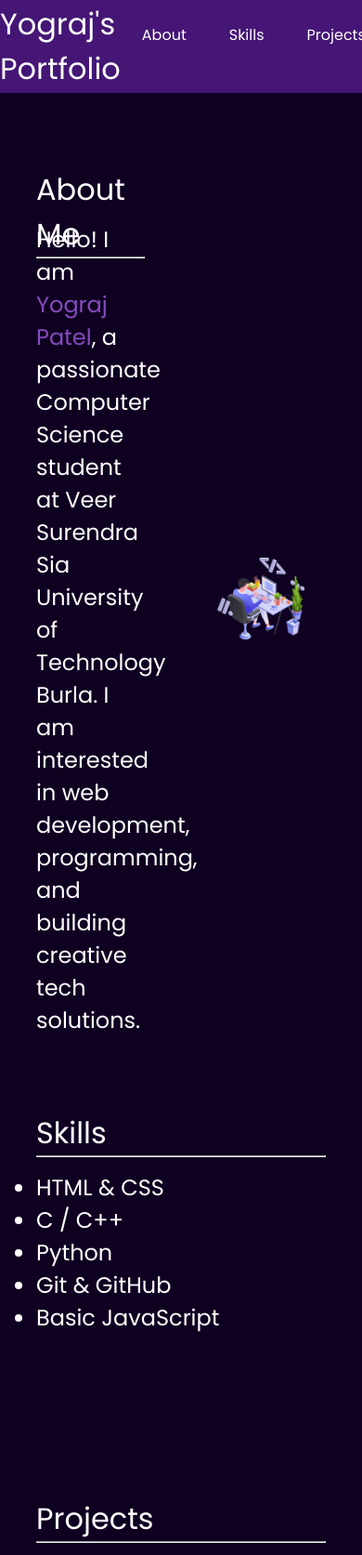
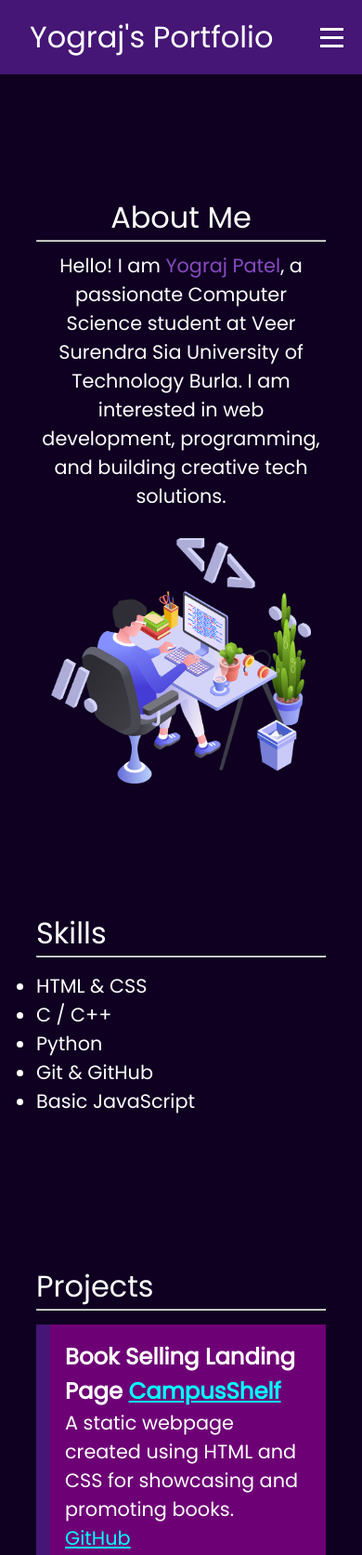
Before and after one commit to yograj06/Portfolio, a plain HTML site: page index.html in a window 390 px wide. Shown: the top 1673 px of the page at 93% size. Drawn offline with Linux system fonts and the light colour scheme.

Commit message:
Modifications

```diff
--- a/index.html
+++ b/index.html
@@ -2,20 +2,28 @@
 <html lang="en">
 
 <head>
-    <meta charset="UTF-8">
-    <meta name="viewport" content="width=device-width, initial-scale=1.0">
+    <meta charset="UTF-8" />
+    <meta name="viewport" content="width=device-width, initial-scale=1" />
     <title>Yograj</title>
-    <link href="https://fonts.googleapis.com/css2?family=Poppins&display=swap" rel="stylesheet">
-    <link rel="stylesheet" href="style.css">
-
+    <link href="https://fonts.googleapis.com/css2?family=Poppins&display=swap" rel="stylesheet" />
+    <link rel="stylesheet" href="style.css" />
 </head>
 
 <body>
     <header>
         <nav>
             <div class="left">Yograj's Portfolio</div>
+
+            <!-- Hamburger Menu Toggle -->
+            <input type="checkbox" id="menu-toggle" />
+            <label for="menu-toggle" class="hamburger">
+                <div></div>
+                <div></div>
+                <div></div>
+            </label>
+
             <div class="right">
-                <ul>
+                <ul class="nav-links">
                     <li><a href="#about">About</a></li>
                     <li><a href="#skills">Skills</a></li>
                     <li><a href="#projects">Projects</a></li>
@@ -30,21 +38,21 @@
             <div class="leftsection">
                 <div class="leftsecabout">
                     About Me
-                    <hr>
+                    <hr />
                 </div>
                 Hello! I am <span class="purple">Yograj Patel</span>, a passionate Computer Science student at Veer
                 Surendra Sia University of Technology Burla. I am interested in web
                 development, programming, and building creative tech solutions.
             </div>
             <div class="rightsection">
-                <img src="developer.png" alt="Developer illustration">
+                <img src="developer.png" alt="Developer illustration" />
             </div>
         </section>
 
         <section class="secondsection" id="skills">
             <div class="skill">
                 Skills
-                <hr class="gap">
+                <hr class="gap" />
                 <div class="list">
                     <ul>
                         <li>HTML & CSS</li>
@@ -60,13 +68,12 @@
         <section class="thirdsection" id="projects">
             <div class="pro">
                 Projects
-                <hr class="gap2">
+                <hr class="gap2" />
             </div>
             <div class="project">
                 <h3>Book Selling Landing Page <a href="https://campusshelf.vercel.app/" target="_blank">CampusShelf</a>
                 </h3>
-                <p>A static webpage created using HTML and CSS
-                    for showcasing and promoting books.</p>
+                <p>A static webpage created using HTML and CSS for showcasing and promoting books.</p>
                 <div class="git">
                     <a href="https://github.com/yograj06/Web_Dev_Task2.git" target="_blank">GitHub</a>
                 </div>
@@ -76,7 +83,7 @@
         <section class="fourthsection" id="contact">
             <div class="contact">
                 Contact Me
-                <hr class="gap3">
+                <hr class="gap3" />
             </div>
             <p class="email">Email : <a href="mailto:yograj240607@gmail.com">yograj240607@gmail.com</a></p>
             <p class="mob">Mob : <a href="tel:+917327997598">+91 7327997598</a></p>
--- a/style.css
+++ b/style.css
@@ -1,6 +1,7 @@
 * {
     margin: 0;
     padding: 0;
+    box-sizing: border-box;
 }
 
 body {
@@ -10,36 +11,62 @@
 }
 
 nav {
+    position: fixed; /* Fixed navbar */
+    top: 0;
+    width: 100%;
+    z-index: 1000;
     display: flex;
-     justify-content: space-around;
+    justify-content: space-between;
     align-items: center;
-     height: 100px;
     background-color: rgb(69, 22, 117);
+    padding: 1rem 2rem;
+    transition: max-height 0.3s ease;
+    flex-wrap: wrap;
 }
 
- nav ul {
-     display: flex;
-     justify-content: center;
-
+.left {
+    font-size: 2rem;
 }
 
- nav ul li {
-     list-style: none;
-     margin: 0 23px;
+/* Hamburger styles */
+.hamburger {
+    display: none;
+    flex-direction: column;
+    cursor: pointer;
+    gap: 6px;
 }
 
- nav ul li a {
+.hamburger div {
+    width: 25px;
+    height: 3px;
+    background-color: white;
+}
+
+/* Nav links container */
+.right {
+    display: flex;
+}
+
+.nav-links {
+    display: flex;
+    list-style: none;
+    gap: 20px;
+}
+
+.nav-links li a {
     text-decoration: none;
     color: white;
+    font-weight: bold;
 }
 
- nav ul li a:hover {
+.nav-links li a:hover {
     color: aqua;
     font-size: 1.01rem;
 }
 
- .left {
-     font-size: 2rem;
+/* Main page padding to avoid content hidden behind fixed navbar */
+main {
+    padding-top: 100px; /* Adjust if navbar height changes */
 }
 
 .firstsection {
@@ -47,14 +74,15 @@
     justify-content: space-around;
     align-items: center;
     margin: 80px 0;
+    flex-wrap: wrap;
 }
 
- .firstsection>div {
+.firstsection > div {
     width: 30%;
 }
 
 .leftsection {
-     font-size: 1.5rem;
+    font-size: 1.3rem;
 }
 
 .leftsecabout {
@@ -71,130 +99,73 @@
     color: rgb(135, 75, 192);
 }
 
- .secondsection {
-     max-width: 80vw;
-     margin: auto;
- }
-
- .skill {
-     font-size: 2rem;
- }
-
- .gap {
-     margin-bottom: 15px;
- }
-
- .list {
-     font-size: 1.5rem;
- }
-
- .thirdsection {
-     max-width: 80vw;
-     margin: auto;
- }
-
- .pro {
-     margin-top: 175px;
-     font-size: 2rem;
- }
-
- .gap2 {
-     margin-bottom: 20px;
- }
-
- .project {
-     font-size: 1.5rem;
-     max-width: 80vw;
-     margin: auto;
-     background: rgb(110, 0, 118);
-     color: rgb(255, 255, 255);
-     padding: 1rem;
-     border-left: 15px solid rgb(69, 22, 117);
- }
-
- .project a:link {
-     color: aqua;
- }
-
- .project a:visited {
-     color: yellow;
- }
-
- .project a:hover {
-     color: rgb(215, 59, 176);
- }
-
- .email a:link {
-     color: aqua;
- }
-
- .email a:visited {
-     color: yellow;
- }
-
- .email a:hover {
-     color: rgb(215, 59, 176);
- }
-
- .mob a:link {
-     color: aqua;
- }
-
- .mob a:visited {
-     color: yellow;
- }
-
- .mob a:hover {
-     color: rgb(215, 59, 176);
- }
-
- .git a:link {
-     color: aqua;
- }
-
- .git a:visited {
-     color: yellow;
- }
-
- .git a:hover {
-     color: rgb(215, 59, 176);
- }
-
-
+.secondsection,
+.thirdsection,
 .fourthsection {
     max-width: 80vw;
     margin: auto;
 }
 
+.secondsection {
+    margin-bottom: 160px;
+}
+
+.thirdsection {
+    margin-bottom: 175px;
+}
+
+
+
+.skill,
+.pro,
 .contact {
-     margin-top: 175px;
     font-size: 2rem;
 }
 
+.gap,
+.gap2,
 .gap3 {
-     margin-bottom: 16px;
+    margin-bottom: 15px;
 }
 
- .email {
-     font-size: 1.5rem;
-     margin-bottom: 12px;
+.list,
+.project,
+.email,
+.mob,
+.git {
+    font-size: 1.3rem;
 }
 
- .mob {
-     font-size: 1.5rem;
-     margin-bottom: 12px;
+.project {
+    background: rgb(110, 0, 118);
+    color: white;
+    padding: 1rem;
+    border-left: 15px solid rgb(69, 22, 117);
 }
 
- .git {
-     font-size: 1.5rem;
+.project a:link,
+.email a:link,
+.mob a:link,
+.git a:link {
+    color: aqua;
 }
 
- .git a {
-     font-size: 1.5rem;
+.project a:visited,
+.email a:visited,
+.mob a:visited,
+.git a:visited {
+    color: yellow;
+}
+
+.project a:hover,
+.email a:hover,
+.mob a:hover,
+.git a:hover {
+    color: rgb(215, 59, 176);
 }
 
 footer {
-     font-size: 1.5rem;
+    font-size: 1.2rem;
     margin-top: 175px;
     display: flex;
     justify-content: space-around;
@@ -207,12 +178,61 @@
     scroll-behavior: smooth;
 }
 
+/* Responsive CSS */
+#menu-toggle {
+    display: none;
+}
+
+@media (max-width: 768px) {
     nav {
-    position: fixed;
+        flex-direction: column;
+        align-items: flex-start;
+        position: fixed; /* Keep fixed on mobile as well */
         top: 0;
+    }
+
+    .hamburger {
+        display: flex;
+        position: absolute;
+        top: 30px;
+        right: 20px;
+        cursor: pointer;
+        z-index: 1100;
+    }
+
+    .right {
         width: 100%;
-    z-index: 1000;
     }
+
+    .nav-links {
+        display: none;
+        flex-direction: column;
+        width: 100%;
+        text-align: center;
+        margin-top: 1rem;
+        gap: 1rem;
+        background-color: rgb(69, 22, 117);
+        padding: 1rem 0;
+        border-radius: 8px;
+    }
+
+    /* Show nav links when checkbox is checked */
+    #menu-toggle:checked ~ .right .nav-links {
+        display: flex;
+    }
+
+    .firstsection > div {
+        width: 80%;
+        text-align: center;
+    }
+
+    .rightsection img {
+        margin-top: 30px;
+        width: 90%;
+    }
+
+    /* Increase top padding on main to prevent content hidden behind navbar + hamburger */
     main {
-    padding-top: 100px;
+        padding-top: 130px;
     }
+}
```
Lines whose indentation alone changed are shown as unchanged.
